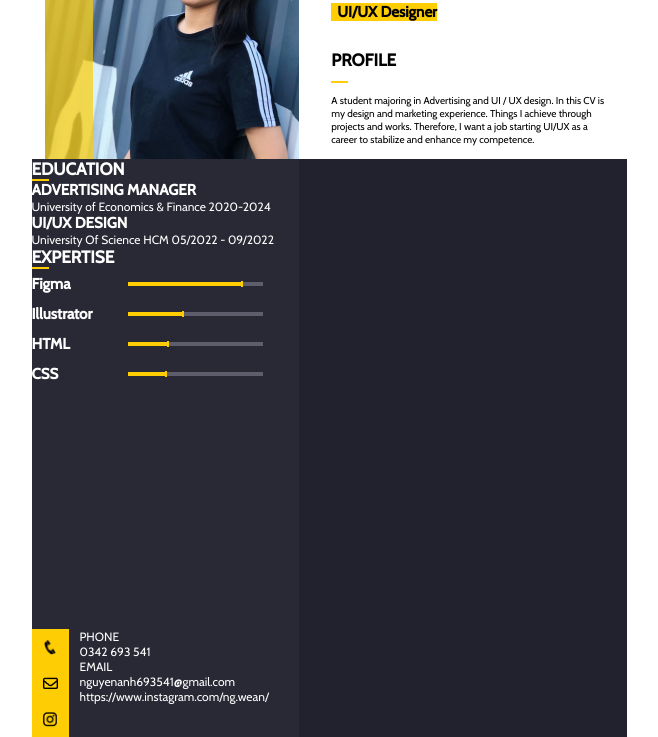
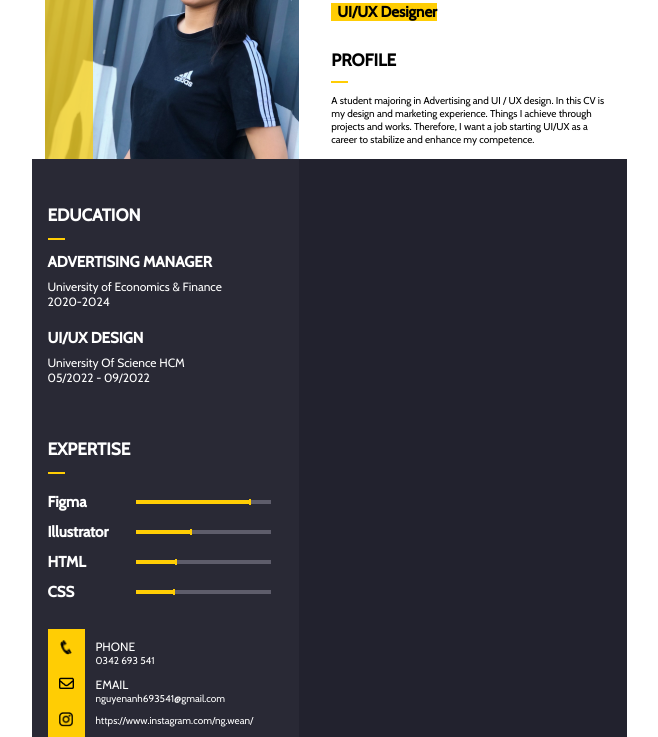
Before and after one commit to MasterEllis/CV, a plain HTML site: page index.html in a window 1280 px wide. Shown: the part 106-843 px from the top of the page, without its empty margins (311-969 px from the left). Drawn offline with nearby package versions, Linux system fonts and the light colour scheme.

Commit message:
education change

```diff
--- a/index.html
+++ b/index.html
@@ -24,9 +24,9 @@
     <h2>EDUCATION</h2>
     <div class="yellow_rectangle"></div>
     <h3>ADVERTISING MANAGER</h3>
-    <p>University of Economics & Finance 2020-2024</p>
+    <p>University of Economics & Finance <br> 2020-2024</p>
     <h3>UI/UX DESIGN</h3>
-    <p>University Of Science HCM 05/2022 - 09/2022</p>
+    <p>University Of Science HCM <br>05/2022 - 09/2022</p>
     <article>
       <h2>EXPERTISE</h2>
       <div class="yellow_rectangle"></div>
@@ -56,12 +56,16 @@
         <img src="img/email.png" alt="">
         <img src="img/inst.png" alt="">
       </div>
-      <div class="contact">
-        <p>PHONE</p>
-        <p>0342 693 541</p>
-        <p>EMAIL</p>
-        <p>nguyenanh693541@gmail.com</p>
-        <p>https://www.instagram.com/ng.wean/</p>
+      <div class="contact_txt">
+        <div>
+          <p>PHONE</p>
+          <p class="f10">0342 693 541</p>
+        </div>
+        <div>
+          <p>EMAIL</p>
+          <p class="f10">nguyenanh693541@gmail.com</p>
+        </div>
+        <p class="f10">https://www.instagram.com/ng.wean/</p>
       </div>
      </div>
   </section>
--- a/style.css
+++ b/style.css
@@ -15,6 +15,7 @@ h1{
 }
 h2{
   font-size: 17px;
+  font-weight: 600;
 }
 h3{
   font-size: 15px;
@@ -80,10 +81,21 @@ right: 206px;
   width: 106px;
   padding-left: 6px;
 }
+
 /* section Education */
 .education{
   background: #292935;
   position:relative;
+  padding: 46px 0px 0px 16px;
+}
+.education .yellow_rectangle{
+margin: 13px 0;
+}
+.education > p{
+  margin: 8px 0 20px 0;
+}
+.education article{
+  margin-top: 54px;
 }
 .grey_line{
   width: 135px;
@@ -120,6 +132,7 @@ right: 206px;
   grid-template-rows: 30px 30px 30px 30px;
   /* justify-items:start ; */
   align-items: center;
+
 }
 .contacts{
   display:flex;
@@ -127,7 +140,7 @@ right: 206px;
   gap: 11px;
   bottom: 0;
 }
-.contacts>div{
+.contacts > div{
   display:flex;
   flex-direction: column;
   height: 108px;
@@ -146,12 +159,14 @@ right: 206px;
   height: 15px;
   object-fit:contain;
 }
-.contact
+.contact_txt
 {
-  display:flex;
-  flex-direction: column;
+ justify-content: space-evenly;
+ width: max-content;
 }
-
+.f10{
+  font-size: 10px;
+}
 /* section Work */
 .work{
   background: #22222E;
```
